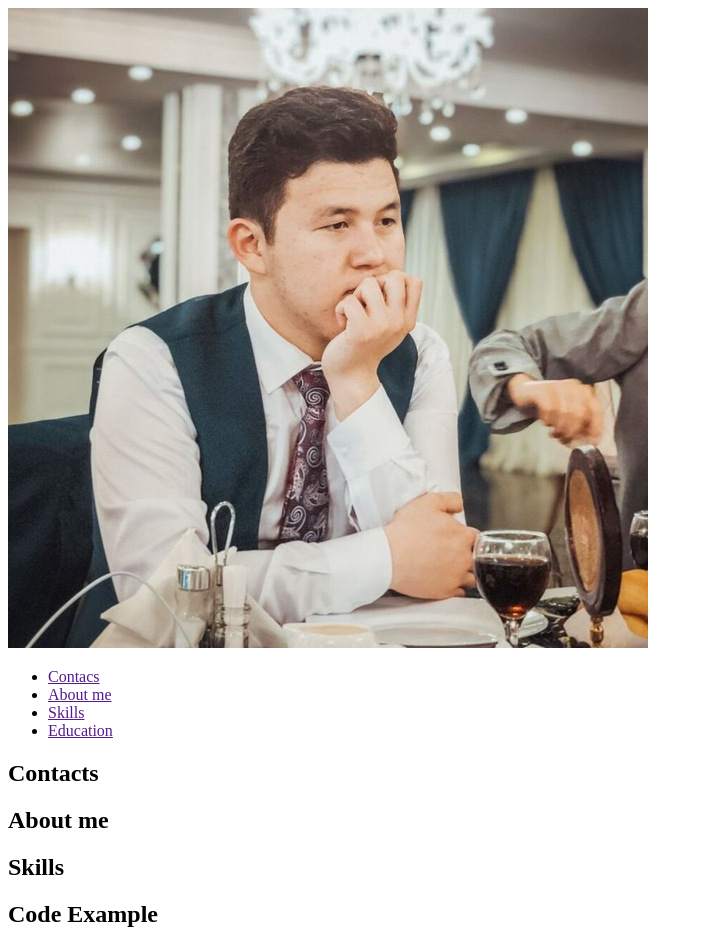
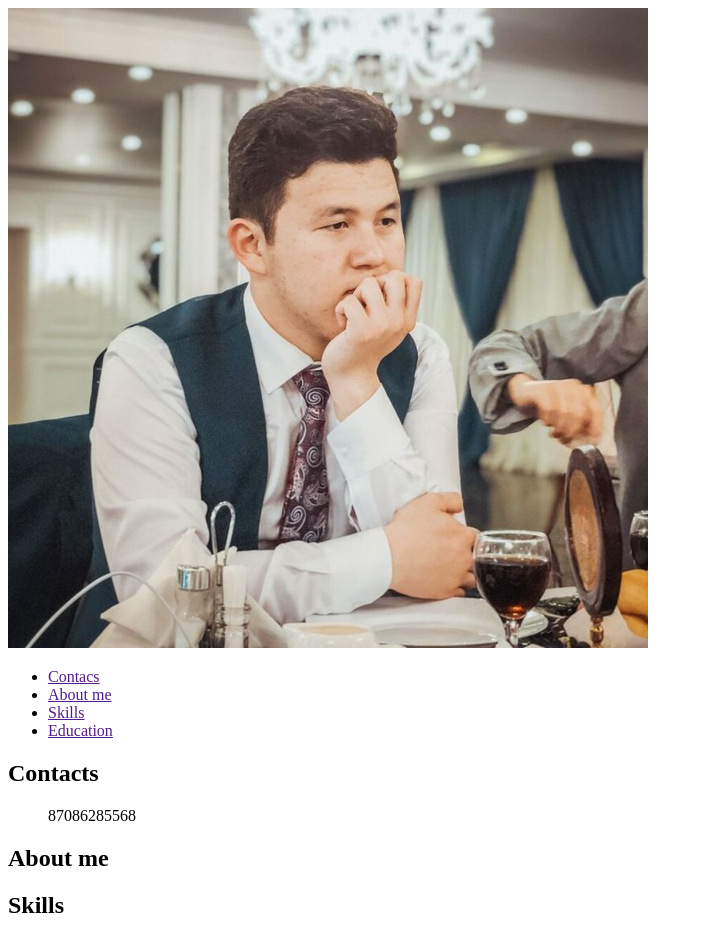
Before and after one commit to Bbulatovv/rsschool-cv, a plain HTML site: page index.html in a window 1280 px wide. Shown: the top 936 px of the page, without its empty margins (0-703 px from the left). Drawn offline with Linux system fonts and the light colour scheme.

Commit message:
feat: update index and css

```diff
--- a/index.html
+++ b/index.html
@@ -23,6 +23,7 @@
         <h2 class="contacts_title">
             Contacts
         </h2>
+        <ul>87086285568</ul>
     </section>
 
     <section class="about">
```
